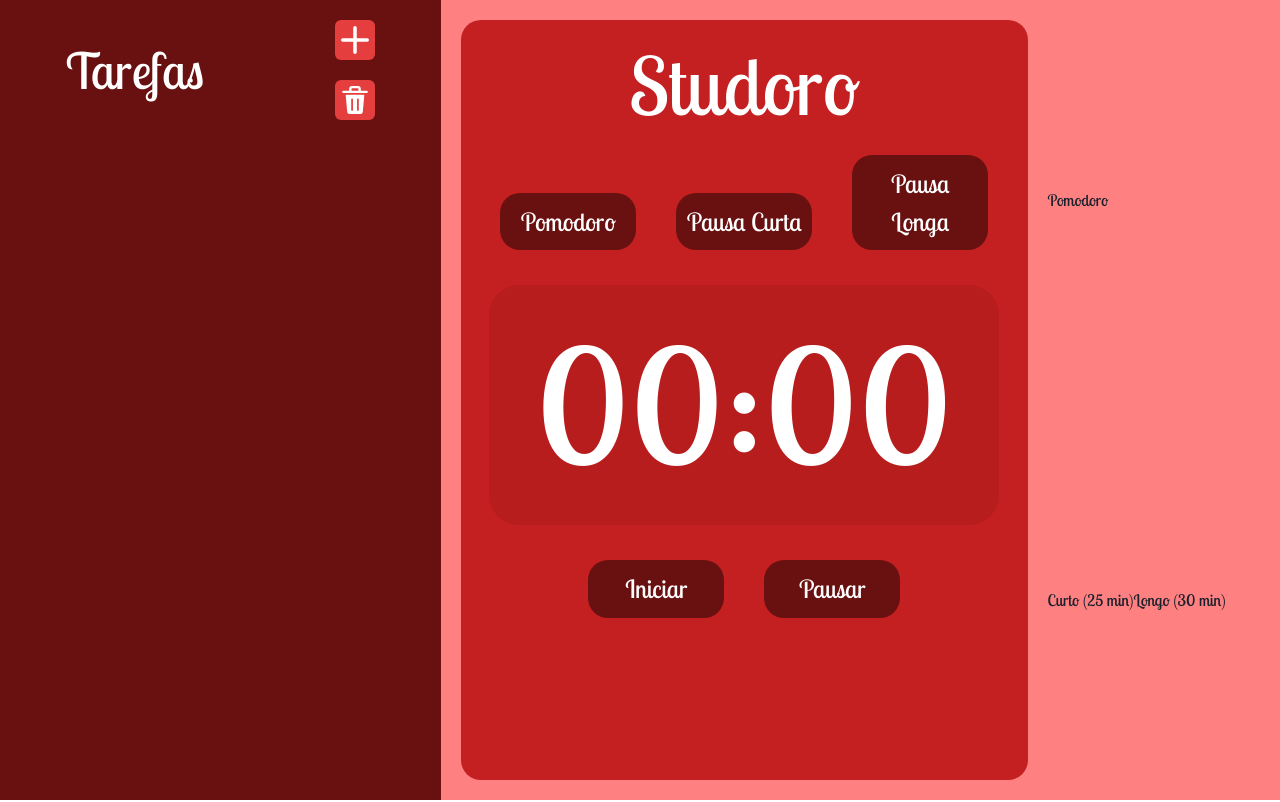
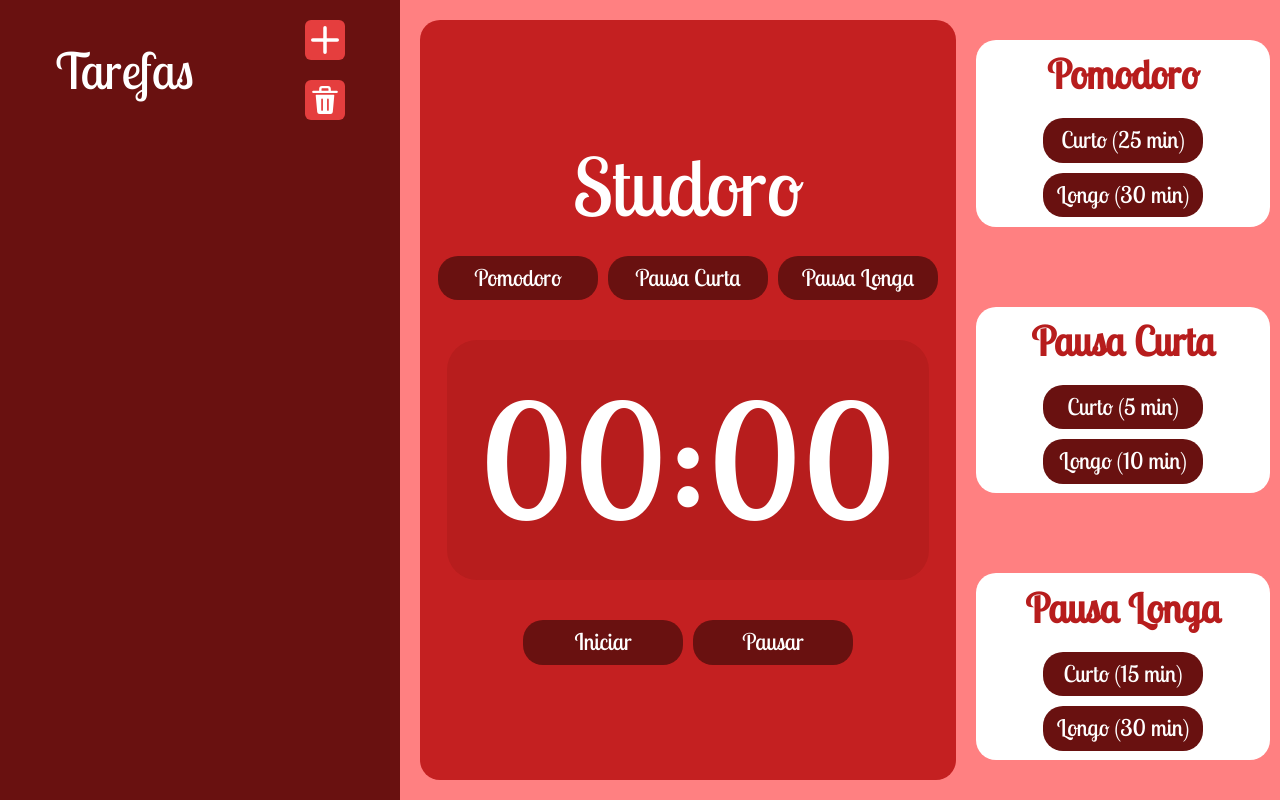
Before and after one commit to cecidoliveira/Studoro, a React (Vite) app: page / in a window 1280 px wide. Shown: the top 802 px of the page. Built offline with nearby package versions, Linux system fonts and the light colour scheme.

Commit message:
conf. estilização

```diff
--- a/src/Components/App.jsx
+++ b/src/Components/App.jsx
@@ -1,7 +1,7 @@
 import Conf from "./Conf/Conf";
 import Temp from "./Count/Temp";
 import Task from "./Task/Task";
-import { SectionApp } from "./styles"
+import { DivConfConteiner, SectionApp } from "./styles"
 
 function App() {
 
@@ -11,9 +11,11 @@ function App() {
 
       <Temp/>
 
-      <Conf ConfName='Pomodoro' TimeCurto='25' TimeLongo='30' />
-      <Conf ConfName='Pausa Curta' TimeCurto='5' TimeLongo='10' />
-      <Conf ConfName='Pausa Longa' TimeCurto='15' TimeLongo='30'/>
+      <DivConfConteiner>
+        <Conf ConfName='Pomodoro' TimeCurto='25' TimeLongo='30' />
+        <Conf ConfName='Pausa Curta' TimeCurto='5' TimeLongo='10' />
+        <Conf ConfName='Pausa Longa' TimeCurto='15' TimeLongo='30'/>
+      </DivConfConteiner>
 
     </SectionApp>
   );
--- a/src/Components/Conf/Buttons.jsx
+++ b/src/Components/Conf/Buttons.jsx
@@ -1,5 +1,6 @@
 import { useToast } from '@chakra-ui/react';
 import { contTemp, stopContTemp } from "../Count/Cont";
+import { Button } from './stylesConf';
 
 function Buttons(props){
     let content;
@@ -62,7 +63,7 @@ function Buttons(props){
     }
 
     return(
-        <button onClick={handleButton} id={`${props.Tip}-${props.ButName}`}>{content}</button>
+        <Button onClick={handleButton} id={`${props.Tip}-${props.ButName}`}>{content}</Button>
     );
 }
 
--- a/src/Components/Conf/Conf.jsx
+++ b/src/Components/Conf/Conf.jsx
@@ -1,15 +1,17 @@
 import Buttons from "./Buttons";
-import { DivConf } from "./stylesConf";
+import { DivConf, Title } from "./stylesConf";
 
 function Conf(props){
 
     return(
         <DivConf>
-            <h1>{props.ConfName}</h1>
+            <Title>{props.ConfName}</Title>
+
             <div>
                 <Buttons ButName='Curto' Temp={props.TimeCurto} TempName={props.ConfName} Tip='SetTemp' />
                 <Buttons ButName='Longo' Temp={props.TimeLongo} TempName={props.ConfName} Tip='SetTemp'/>
             </div>
+
         </DivConf>
     );
 }
--- a/src/Components/Conf/stylesConf.js
+++ b/src/Components/Conf/stylesConf.js
@@ -1,8 +1,35 @@
 import styled from "styled-components";
 
 export const DivConf = styled.div`
-    height: 100vh;
+    height: 70%;
+    border-radius: 20px;
+    background-color: #ffffff;
     display:flex;
     flex-direction: column;
     justify-content: space-around;
+    text-align: center;
 `;
+
+export const Title = styled.h2`
+    color: #B71D1D;
+    font-size: 40px;
+    font-weight: 600;
+    text-align: center;
+    @media only screen and (min-width: 1900px) {
+        font-size: 50px;
+    }
+`;
+
+export const Button = styled.button`
+    color: #ffffff;
+    font-size: 23px;
+    margin: 5px;
+    padding: 5px 0;
+    border-radius: 20px;
+    width: 10rem;
+    background-color: #691110;
+    @media only screen and (min-width: 1900px) {
+        font-size: 25px;
+        margin: 10px 30px;
+    }
+`;
--- a/src/Components/Count/Temp.jsx
+++ b/src/Components/Count/Temp.jsx
@@ -1,6 +1,6 @@
 import { useState } from "react";
 import Buttons from "../Conf/Buttons";
-import { DivButtons, DivCount, DivTemp, Title } from "./stylesCount";
+import { DivButtons, DivCount, DivCountConteiner, DivTemp, Title } from "./stylesCount";
 // import { DivTemp, DivTempCont, DivTempConteiner, TitleTemp } from "../styles";
 
 function Temp(){
@@ -9,8 +9,9 @@ function Temp(){
 
 
     return(
-        <DivCount>
-            <div>
+        <DivCountConteiner>
+
+            <DivCount>
                 <Title>Studoro</Title>
 
                 <DivButtons>
@@ -27,8 +28,9 @@ function Temp(){
                     <Buttons ButName='Iniciar' setTemp={setTempPomodoro} tempPomodoro={tempPomodoro} Tip='ContTemp'/>
                     <Buttons ButName='Pausar' Tip='ContTemp'/>
                 </DivButtons>
-            </div>
-        </DivCount>
+            </DivCount>
+
+        </DivCountConteiner>
     );
 }
 
--- a/src/Components/Count/stylesCount.js
+++ b/src/Components/Count/stylesCount.js
@@ -1,24 +1,27 @@
 import styled from "styled-components";
 
-export const DivCount = styled.div`
+export const DivCountConteiner = styled.div`
     background-color: #C42021;
     margin: 20px;
+    padding: 10px 0;
     max-height: 95%;
     border-radius: 20px;
     text-align: center;
 `;
+export const DivCount = styled.div`
+    display: flex;
+    height: 100%;
+    flex-direction: column;
+    justify-content: center;
+    align-items: stretch;
+    align-content: center;
+    @media only screen and (min-width: 1900px) {
+        height: 90%;
+    }
+`;
 
 export const DivButtons = styled.div`
     margin: 5px 0;
-    button{
-        color: #ffffff;
-        font-size: 25px;
-        margin: 5px 20px;
-        padding: 10px;
-        border-radius: 20px;
-        width: 24%;
-        background-color: #691110;
-    }
 `;
 export const DivTemp = styled.div`
     background-color: #B71D1D;
@@ -30,7 +33,6 @@ export const DivTemp = styled.div`
     }
 `;
 export const Title = styled.h1`
-    margin-top: 5px;
     color: #ffffff;
     font-size: 80px;
 `;
--- a/src/Components/Task/stylesTask.js
+++ b/src/Components/Task/stylesTask.js
@@ -1,7 +1,6 @@
 import styled from "styled-components";
 
 export const DivTask = styled.div`
-    height: 100vh;
     background-color: #691110;
     max-width: 441px;
 `;
@@ -27,7 +26,7 @@ export const DivList = styled(DivTaskHeader)`
     flex-direction: column;
     align-items: flex-start;
     justify-content: flex-start;
-    height: 75%;
+    height: 77%;
     margin: 0 20px;
     label{
         width: 90%;
@@ -37,9 +36,10 @@ export const DivList = styled(DivTaskHeader)`
         color: #ffffff;
         font-size: 30px;
     }
+    @media only screen and (min-width: 1900px) {
+        height: 85%;
+    }
 `;
-
-
 
 export const Title = styled.h2`
     color: #ffffff;
--- a/src/Components/styles.js
+++ b/src/Components/styles.js
@@ -4,7 +4,13 @@ export const SectionApp = styled.section`
     font-family: 'Lobster Two', cursive;
     display:grid;
     grid-template-areas:'task temp conf';
-    grid-template-columns: 441px;
+    grid-template-columns: 400px 45%;
+    background-color: #FF8081;
     height: 100vh;
-    background-color: #FF8081;
 `;
+export const DivConfConteiner = styled.div`
+    display: grid;
+    align-items: center;
+    margin-right: 10px;
+    grid-template-rows: 1fr 1fr 1fr;
+`;
```
